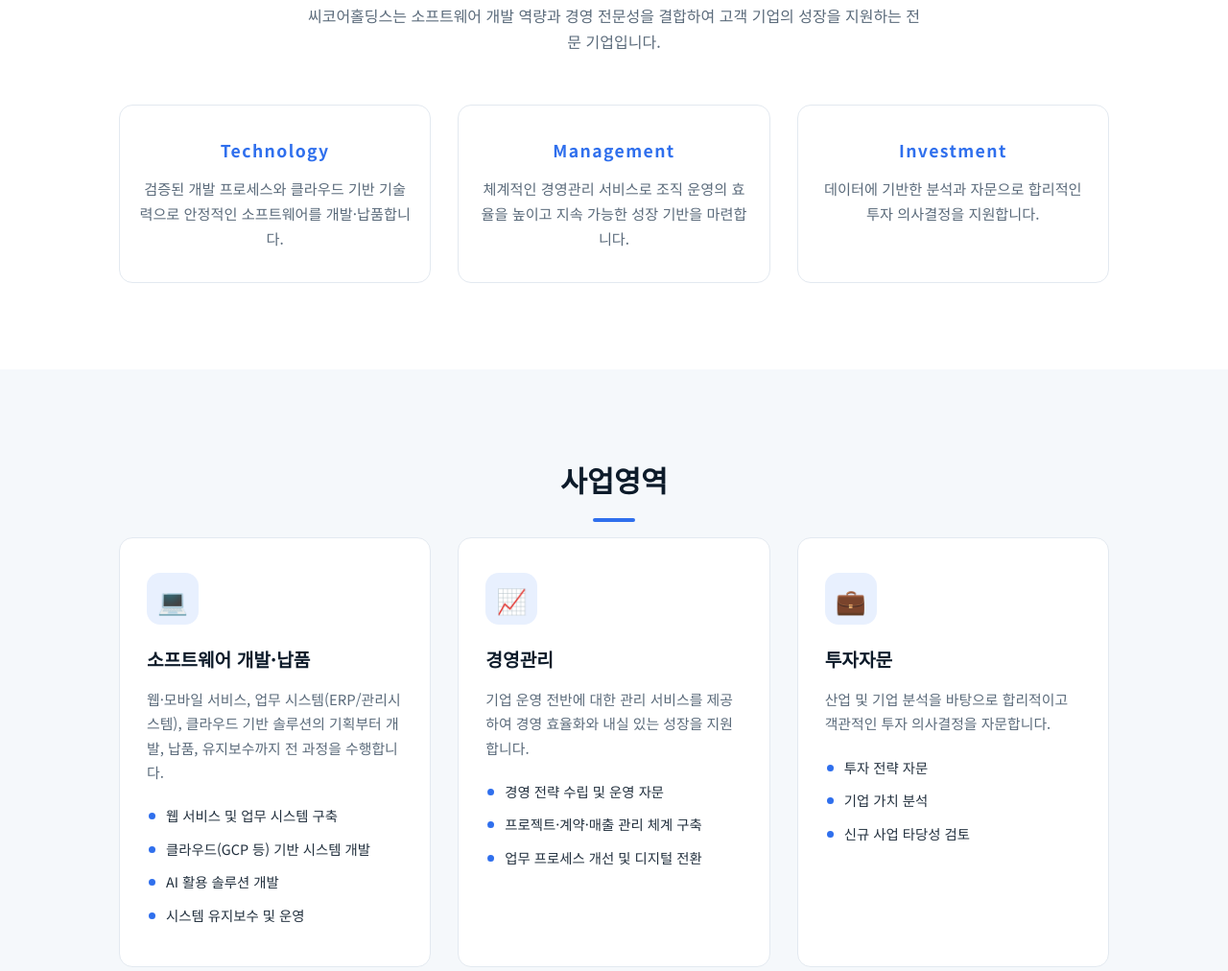
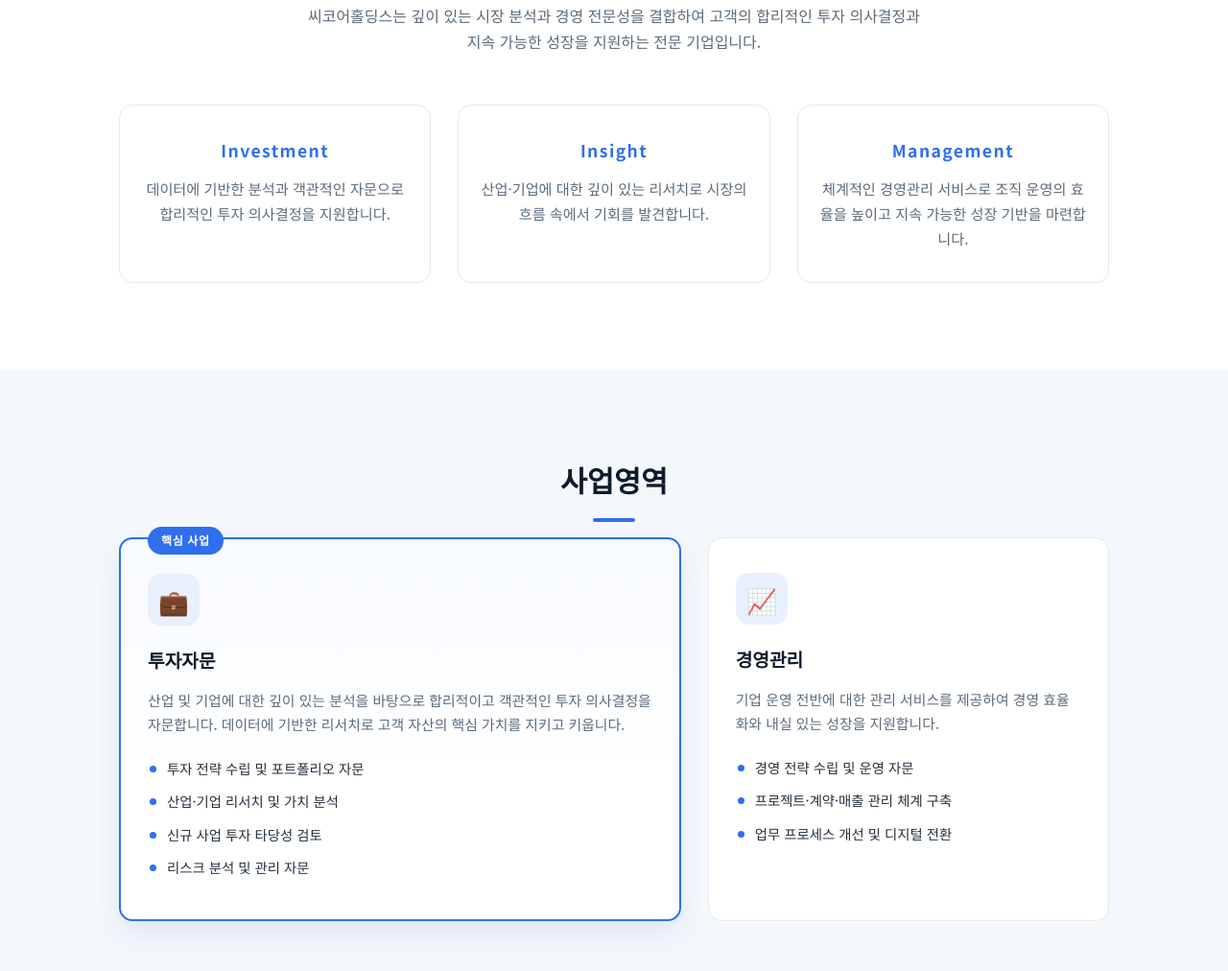
Before and after one commit to yjlee-doubley/ccore-holdings, a plain HTML site: page index.html in a window 1280 px wide. Shown: the part 840-1852 px from the top of the page at 96% size. Drawn offline with Linux system fonts and the light colour scheme.

Commit message:
Remove software development business, feature investment advisory
Co-Authored-By: Claude Fable 5 <noreply@anthropic.com>

```diff
--- a/assets/style.css
+++ b/assets/style.css
@@ -259,6 +259,31 @@ body {
   box-shadow: 0 16px 36px rgba(13, 27, 42, 0.1);
 }
 
+.cards-2 {
+  grid-template-columns: 1.4fr 1fr;
+  align-items: stretch;
+}
+
+.card-featured {
+  position: relative;
+  border: 2px solid var(--accent);
+  background: linear-gradient(180deg, #f7faff 0%, #ffffff 60%);
+  box-shadow: 0 12px 30px rgba(47, 111, 237, 0.12);
+}
+
+.card-badge {
+  position: absolute;
+  top: -13px;
+  left: 28px;
+  background: var(--accent);
+  color: #fff;
+  font-size: 0.75rem;
+  font-weight: 700;
+  padding: 4px 14px;
+  border-radius: 999px;
+  letter-spacing: 0.05em;
+}
+
 .card-icon {
   width: 54px;
   height: 54px;
@@ -363,7 +388,8 @@ body {
 /* ── 반응형 ─────────────────────────────── */
 @media (max-width: 820px) {
   .about-grid,
-  .cards {
+  .cards,
+  .cards-2 {
     grid-template-columns: 1fr;
   }
 
--- a/index.html
+++ b/index.html
@@ -4,7 +4,7 @@
   <meta charset="UTF-8" />
   <meta name="viewport" content="width=device-width, initial-scale=1.0" />
   <title>씨코어홀딩스 | CCore Holdings</title>
-  <meta name="description" content="씨코어홀딩스(CCore Holdings) — 소프트웨어 개발·납품, 경영관리 및 투자자문 전문 기업" />
+  <meta name="description" content="씨코어홀딩스(CCore Holdings) — 투자자문 및 경영관리 전문 기업" />
   <link rel="icon" href="assets/favicon.svg" type="image/svg+xml" />
   <link rel="preconnect" href="https://fonts.googleapis.com" />
   <link rel="preconnect" href="https://fonts.gstatic.com" crossorigin />
@@ -32,10 +32,10 @@
   <section class="hero">
     <div class="container">
       <p class="hero-eyebrow">CCore Holdings</p>
-      <h1>기술과 경영의 핵심,<br />씨코어홀딩스</h1>
+      <h1>투자와 경영의 핵심,<br />씨코어홀딩스</h1>
       <p class="hero-sub">
-        소프트웨어 개발·납품부터 경영관리, 투자자문까지 —<br />
-        고객 비즈니스의 핵심(Core)을 함께 만들어갑니다.
+        데이터에 기반한 투자자문과 체계적인 경영관리로 —<br />
+        고객 자산과 비즈니스의 핵심(Core) 가치를 함께 키워갑니다.
       </p>
       <div class="hero-actions">
         <a href="#services" class="btn btn-primary">사업영역 보기</a>
@@ -49,21 +49,21 @@
     <div class="container">
       <h2 class="section-title">회사소개</h2>
       <p class="section-lead">
-        씨코어홀딩스는 소프트웨어 개발 역량과 경영 전문성을 결합하여
-        고객 기업의 성장을 지원하는 전문 기업입니다.
+        씨코어홀딩스는 깊이 있는 시장 분석과 경영 전문성을 결합하여
+        고객의 합리적인 투자 의사결정과 지속 가능한 성장을 지원하는 전문 기업입니다.
       </p>
       <div class="about-grid">
         <div class="about-item">
-          <h3>Technology</h3>
-          <p>검증된 개발 프로세스와 클라우드 기반 기술력으로 안정적인 소프트웨어를 개발·납품합니다.</p>
+          <h3>Investment</h3>
+          <p>데이터에 기반한 분석과 객관적인 자문으로 합리적인 투자 의사결정을 지원합니다.</p>
+        </div>
+        <div class="about-item">
+          <h3>Insight</h3>
+          <p>산업·기업에 대한 깊이 있는 리서치로 시장의 흐름 속에서 기회를 발견합니다.</p>
         </div>
         <div class="about-item">
           <h3>Management</h3>
           <p>체계적인 경영관리 서비스로 조직 운영의 효율을 높이고 지속 가능한 성장 기반을 마련합니다.</p>
-        </div>
-        <div class="about-item">
-          <h3>Investment</h3>
-          <p>데이터에 기반한 분석과 자문으로 합리적인 투자 의사결정을 지원합니다.</p>
         </div>
       </div>
     </div>
@@ -73,19 +73,21 @@
   <section class="section section-alt" id="services">
     <div class="container">
       <h2 class="section-title">사업영역</h2>
-      <div class="cards">
-        <div class="card">
-          <div class="card-icon">&#128187;</div>
-          <h3>소프트웨어 개발·납품</h3>
+      <div class="cards cards-2">
+        <div class="card card-featured">
+          <span class="card-badge">핵심 사업</span>
+          <div class="card-icon">&#128188;</div>
+          <h3>투자자문</h3>
           <p>
-            웹·모바일 서비스, 업무 시스템(ERP/관리시스템), 클라우드 기반 솔루션의
-            기획부터 개발, 납품, 유지보수까지 전 과정을 수행합니다.
+            산업 및 기업에 대한 깊이 있는 분석을 바탕으로
+            합리적이고 객관적인 투자 의사결정을 자문합니다.
+            데이터에 기반한 리서치로 고객 자산의 핵심 가치를 지키고 키웁니다.
           </p>
           <ul>
-            <li>웹 서비스 및 업무 시스템 구축</li>
-            <li>클라우드(GCP 등) 기반 시스템 개발</li>
-            <li>AI 활용 솔루션 개발</li>
-            <li>시스템 유지보수 및 운영</li>
+            <li>투자 전략 수립 및 포트폴리오 자문</li>
+            <li>산업·기업 리서치 및 가치 분석</li>
+            <li>신규 사업 투자 타당성 검토</li>
+            <li>리스크 분석 및 관리 자문</li>
           </ul>
         </div>
         <div class="card">
@@ -99,19 +101,6 @@
             <li>경영 전략 수립 및 운영 자문</li>
             <li>프로젝트·계약·매출 관리 체계 구축</li>
             <li>업무 프로세스 개선 및 디지털 전환</li>
-          </ul>
-        </div>
-        <div class="card">
-          <div class="card-icon">&#128188;</div>
-          <h3>투자자문</h3>
-          <p>
-            산업 및 기업 분석을 바탕으로 합리적이고
-            객관적인 투자 의사결정을 자문합니다.
-          </p>
-          <ul>
-            <li>투자 전략 자문</li>
-            <li>기업 가치 분석</li>
-            <li>신규 사업 타당성 검토</li>
           </ul>
         </div>
       </div>
@@ -144,7 +133,7 @@
   <footer class="footer">
     <div class="container">
       <p>&copy; 2026 CCore Holdings. All rights reserved.</p>
-      <p class="footer-sub">씨코어홀딩스 — 소프트웨어 개발·납품 / 경영관리 / 투자자문</p>
+      <p class="footer-sub">씨코어홀딩스 — 투자자문 / 경영관리</p>
     </div>
   </footer>
 
```
Also changed, not shown: 1 other file.
